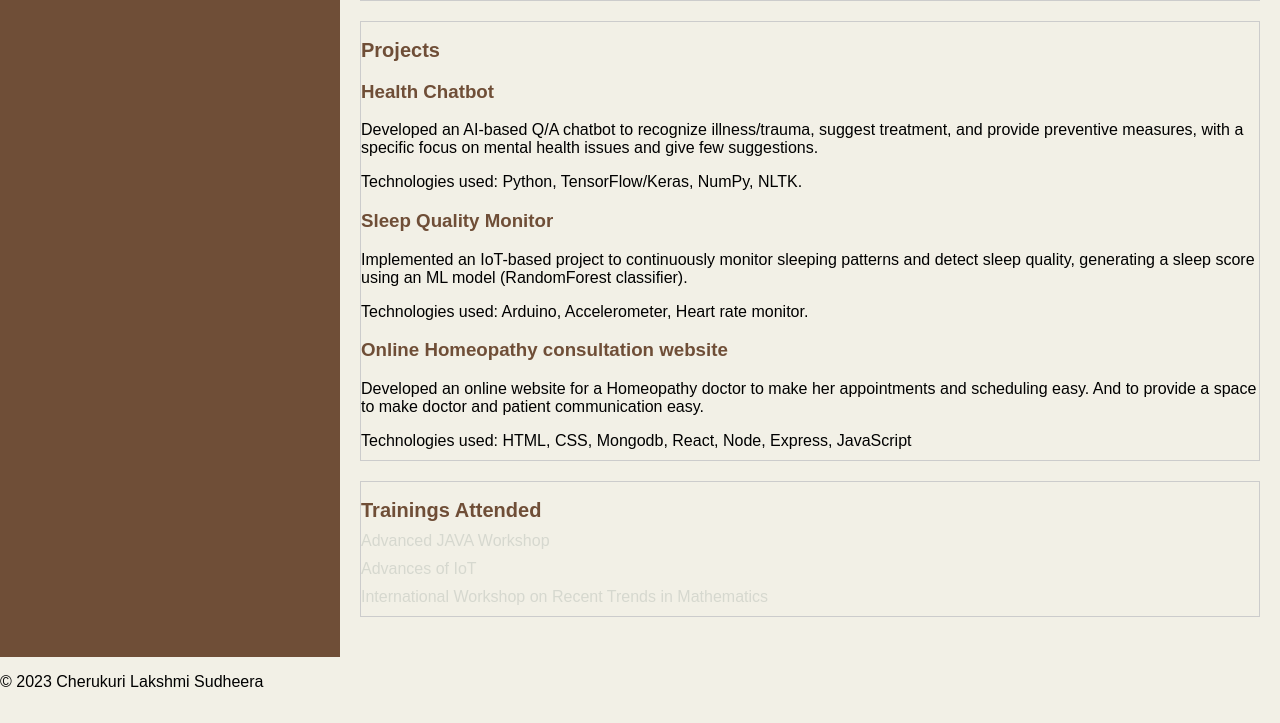
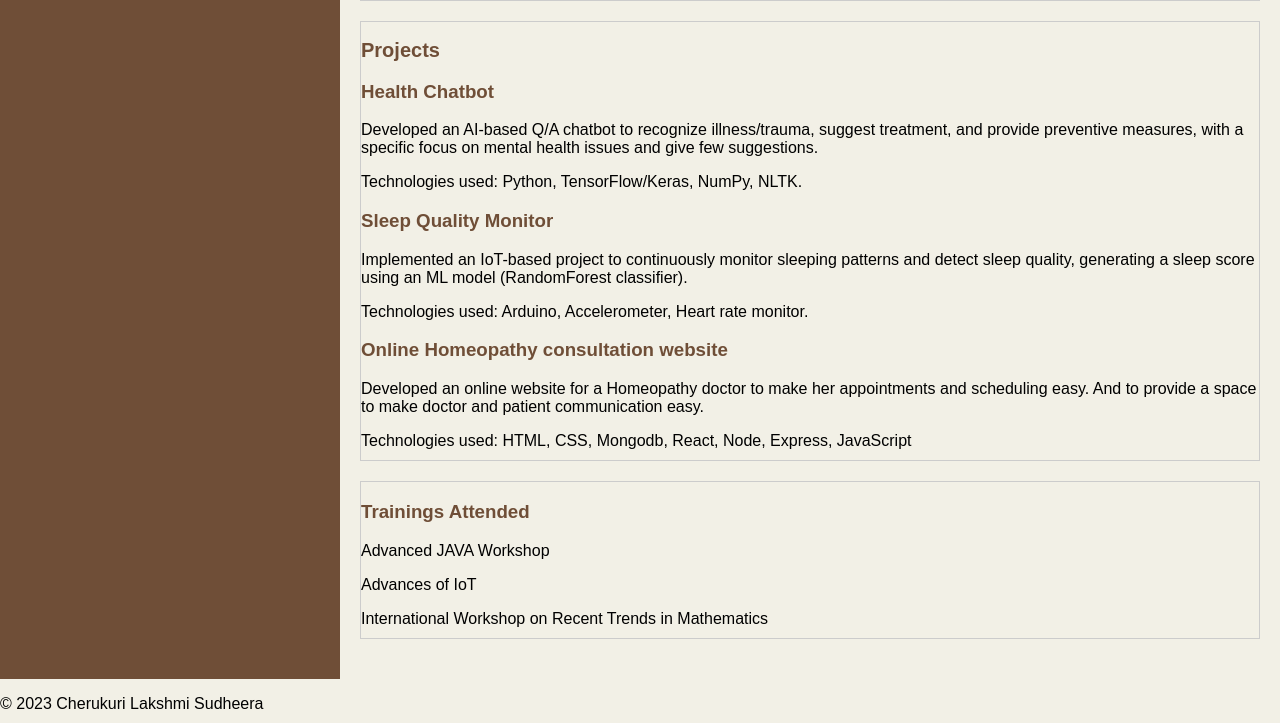
Before and after one commit to sudheerachl/resume, a plain HTML site: page index.html in a window 1280 px wide. Shown: the part 1189-1912 px from the top of the page. Before the commit the page ends 1890 px from the top, so only its background shows below. Drawn offline with Linux system fonts and the light colour scheme.

Commit message:
Update index.html

```diff
--- a/index.html
+++ b/index.html
@@ -147,12 +147,12 @@
     </div>
   </section>
   <section>
-      <h2>Trainings Attended</h2>
-      <ul>
-        <li>Advanced JAVA Workshop</li>
-        <li>Advances of IoT</li>
-        <li>International Workshop on Recent Trends in Mathematics</li>
-      </ul>
+      <div class="project-item">
+     <h3>Trainings Attended</h3>
+     <p>Advanced JAVA Workshop</p>
+     <p>Advances of IoT</p>
+     <p>International Workshop on Recent Trends in Mathematics</p>
+    </div>
     </section>
  </div>
 </main>
```
